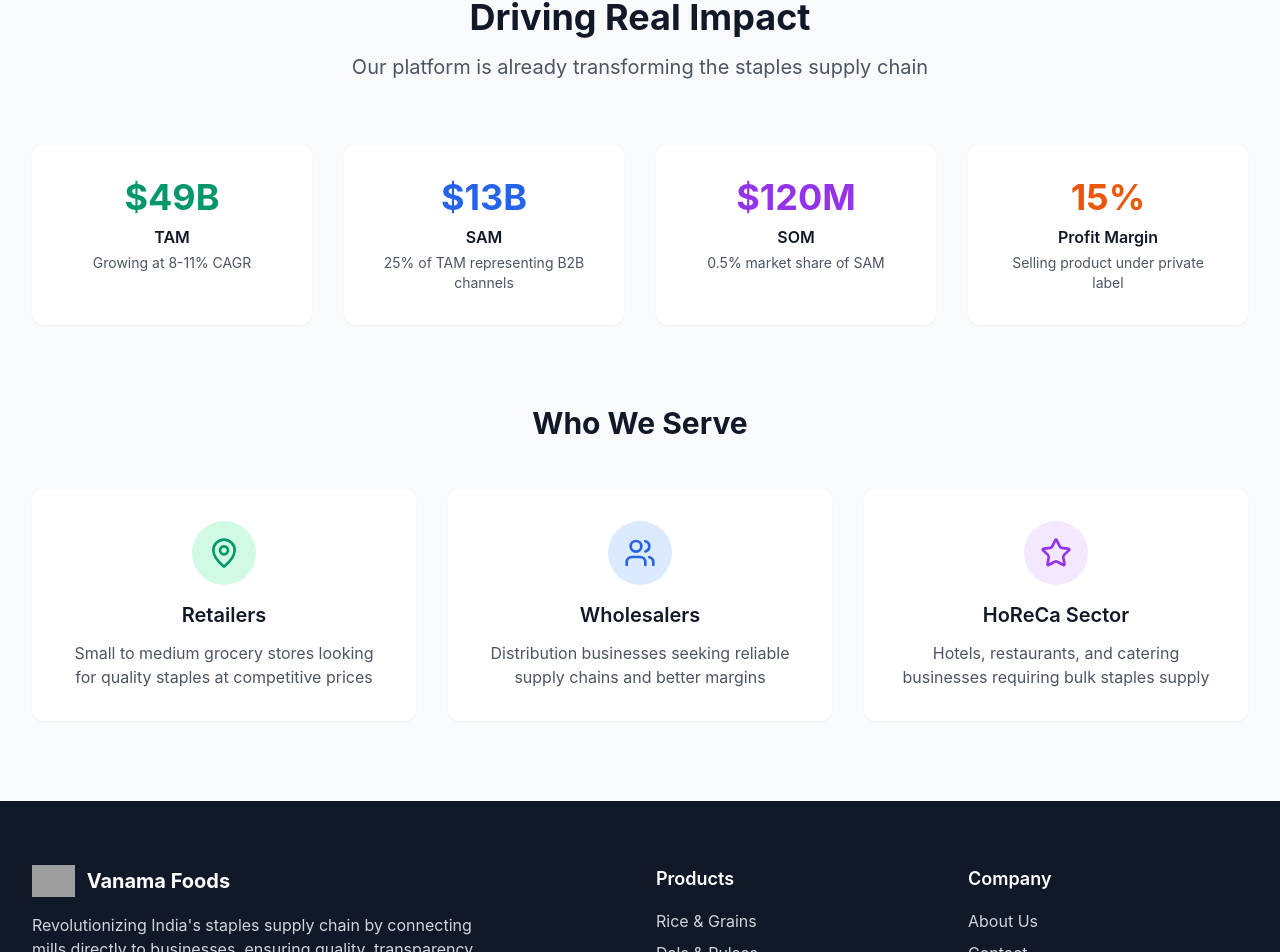
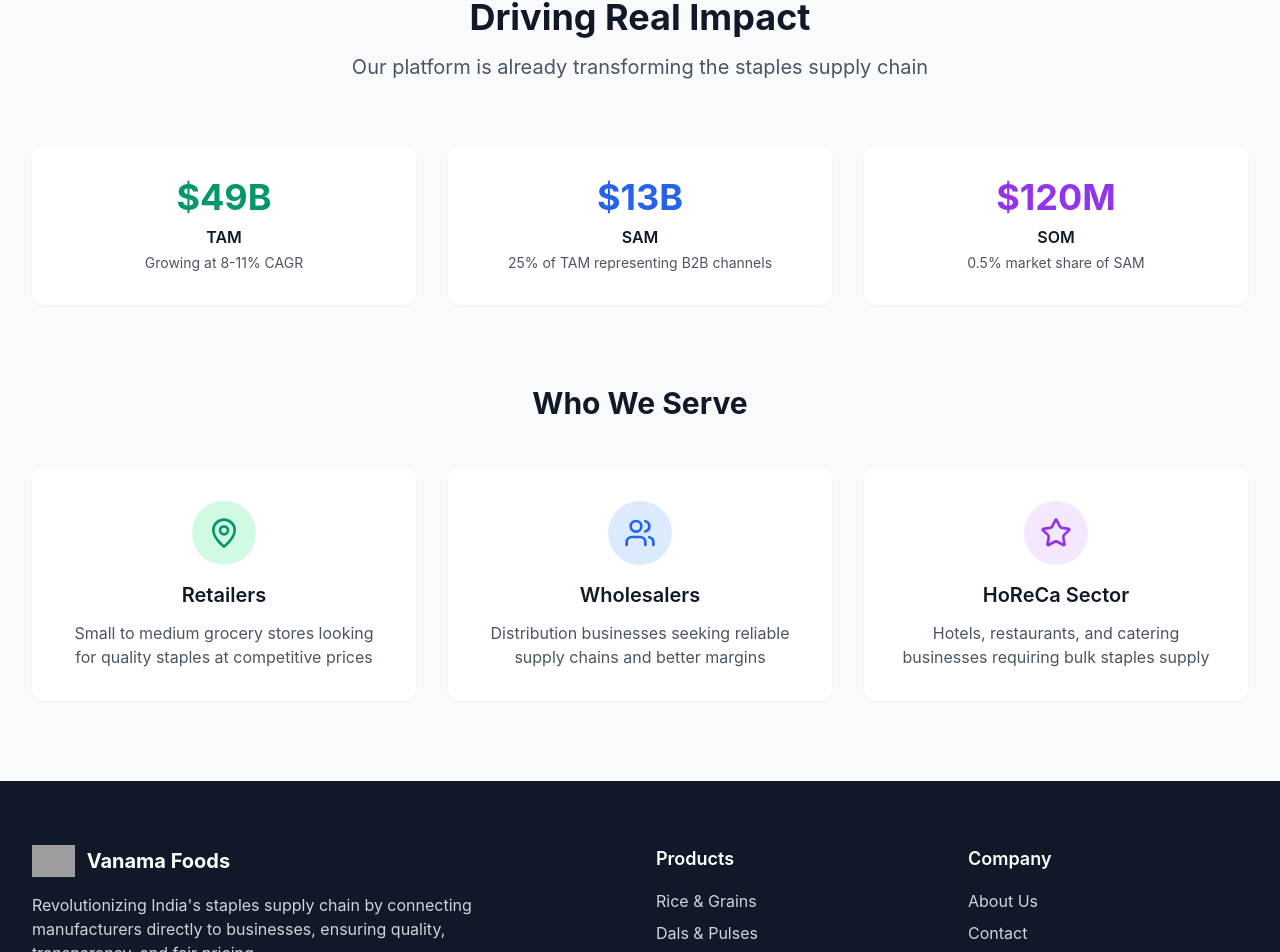
Before and after one commit to chittisaharsh/Vanama-Foods, a React (Vite) app: page / in a window 1280 px wide. Shown: the part 1920-2872 px from the top of the page. Built offline with nearby package versions, Linux system fonts and the light colour scheme; grey boxes are pictures that could not be loaded.

Commit message:
Final Vanama Deploy

```diff
--- a/src/react-app/pages/LandingPage.tsx
+++ b/src/react-app/pages/LandingPage.tsx
@@ -158,7 +158,7 @@ export default function LandingPage({}: LandingPageProps) {
             <p className="text-xl text-gray-600">Our platform is already transforming the staples supply chain</p>
           </div>
 
-          <div className="grid grid-cols-1 md:grid-cols-2 lg:grid-cols-4 gap-8">
+          <div className="grid grid-cols-1 md:grid-cols-2 lg:grid-cols-3 gap-8">
             <div className="text-center bg-white rounded-xl p-8 shadow-sm">
               <div className="text-4xl font-bold text-emerald-600 mb-2">$49B</div>
               <div className="text-gray-900 font-semibold mb-1">TAM</div>
@@ -175,12 +175,6 @@ export default function LandingPage({}: LandingPageProps) {
               <div className="text-4xl font-bold text-purple-600 mb-2">$120M</div>
               <div className="text-gray-900 font-semibold mb-1">SOM</div>
               <div className="text-gray-600 text-sm">0.5% market share of SAM</div>
-            </div>
-
-            <div className="text-center bg-white rounded-xl p-8 shadow-sm">
-              <div className="text-4xl font-bold text-orange-600 mb-2">15%</div>
-              <div className="text-gray-900 font-semibold mb-1">Profit Margin</div>
-              <div className="text-gray-600 text-sm">Selling product under private label</div>
             </div>
           </div>
 
@@ -230,7 +224,7 @@ export default function LandingPage({}: LandingPageProps) {
                 <span className="text-xl font-bold">Vanama Foods</span>
               </div>
               <p className="text-gray-300 mb-6 max-w-md">
-                Revolutionizing India's staples supply chain by connecting mills directly to businesses,
+                Revolutionizing India's staples supply chain by connecting manufacturers directly to businesses,
                 ensuring quality, transparency, and fair pricing.
               </p>
               <div className="flex space-x-4">
```
